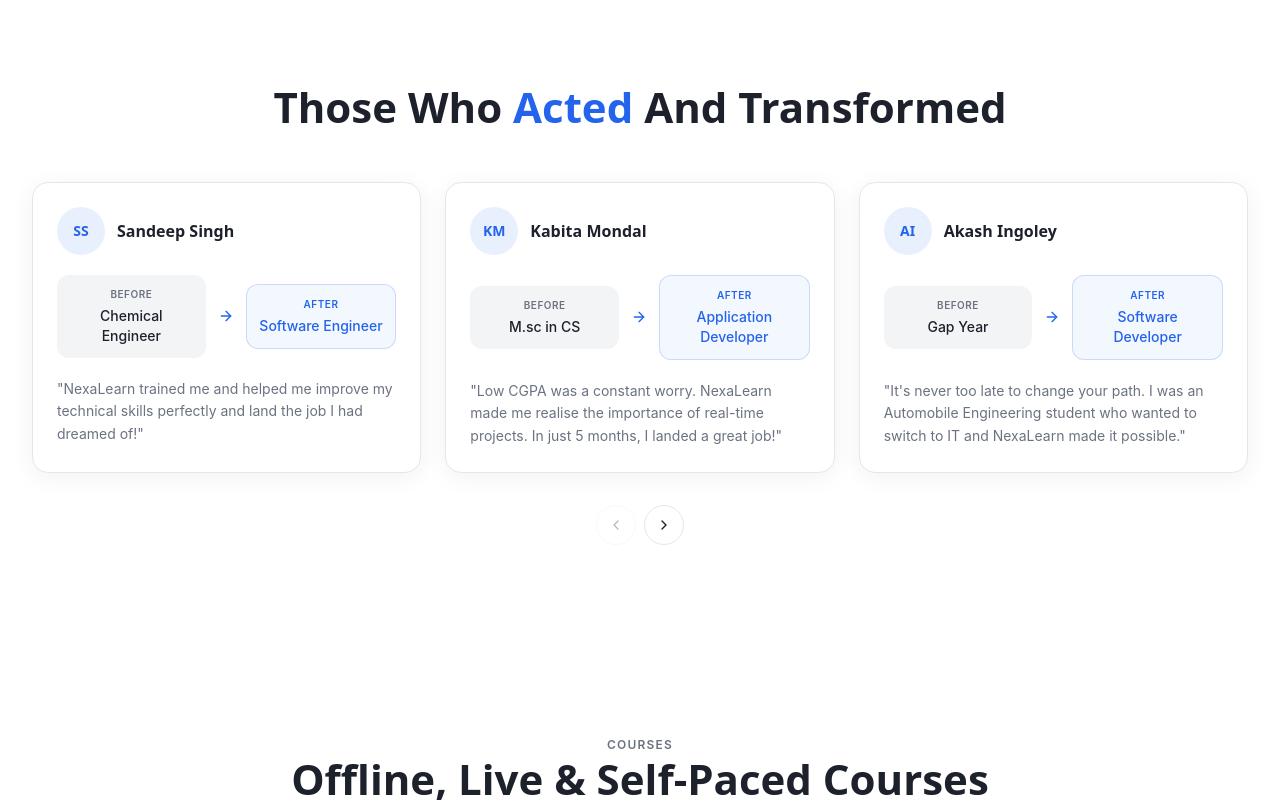
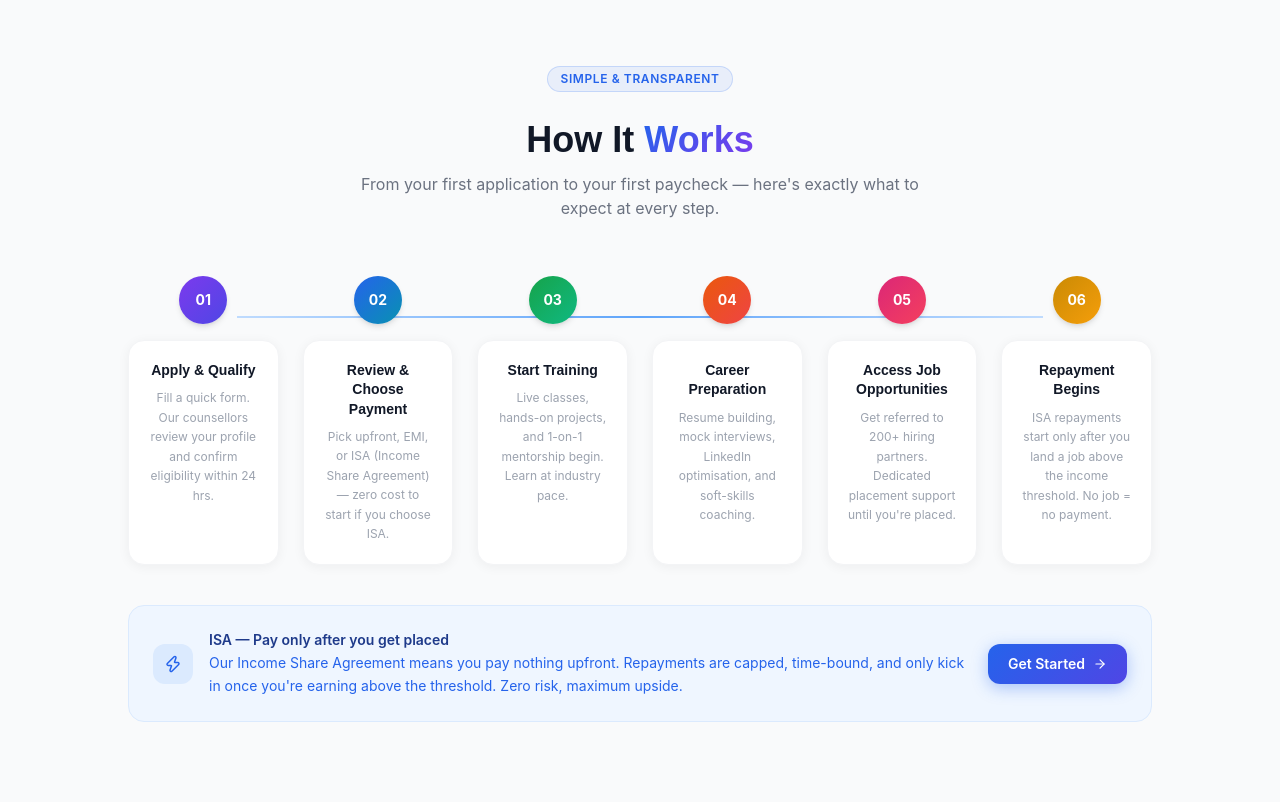
Before and after one commit to rjtbst/aartechus, a Next.js app: page / in a window 1280 px wide. Shown: the part 1000-1802 px from the top of the page. Built offline with nearby package versions, Linux system fonts and the light colour scheme.

Commit message:
updated_about_n_howitworks

```diff
--- a/src/app/about/AboutClient.tsx
+++ b/src/app/about/AboutClient.tsx
@@ -2,6 +2,7 @@
 import { motion } from "framer-motion";
 import Link from "next/link";
 import { ArrowRight, Target, Eye, Heart, Users, Award, Globe, Zap, TrendingUp, Lightbulb } from "lucide-react";
+import HowItWorks from "@/components/sections/HowItWorks";
 
 const team = [
   { name: "Aarav Sharma", role: "Co-Founder & CEO", bg: "IIT Delhi, Ex-Google", color: "linear-gradient(135deg,#7c3aed,#4f46e5)" },
@@ -61,6 +62,8 @@ export default function AboutClient() {
               </div>
             </motion.div>
 
+
+
             {/* Stats visual */}
             <motion.div initial={{ opacity: 0, x: 30 }} animate={{ opacity: 1, x: 0 }} transition={{ delay: 0.2 }}
               className="grid grid-cols-2 gap-4">
@@ -84,6 +87,7 @@ export default function AboutClient() {
           </div>
         </div>
       </section>
+      <HowItWorks />
 
       {/* Mission & Vision */}
       <section className="py-20 bg-white">
--- a/src/app/page.js
+++ b/src/app/page.js
@@ -1,6 +1,6 @@
 "use client";
 
-import { motion, AnimatePresence } from "framer-motion";
+import { motion } from "framer-motion";
 import {
   ArrowRight,
   ArrowUpRight,
@@ -22,6 +22,7 @@ import ITServicesSection from "@/components/sections/ITServicesSection";
 import HiringDrivesSection from "@/components/sections/HiringDrivesSection";
 import FAQSection from "@/components/sections/FAQSection";
 import CTASection from "@/components/sections/CTASection";
+import HowItWorks from "@/components/sections/HowItWorks";
 
 const Hero = () => (
   <section className="pt-[54px]">
@@ -205,6 +206,8 @@ const ImpactStats = () => (
   </section>
 );
 
+
+
 /* ═══════════════════════ TESTIMONIALS (Before/After) ═══════════════════════ */
 const testimonials = [
   { name: "Sandeep Singh", before: "Chemical Engineer", after: "Software Engineer", quote: "NexaLearn trained me and helped me improve my technical skills perfectly and land the job I had dreamed of!", avatar: "SS" },
@@ -286,7 +289,7 @@ const FinalCTA = () => (
               Ready to Transform Your Career?
             </h2>
             <p className="text-primary-foreground/70 text-lg mb-8 max-w-lg mx-auto">
-              Join 35,000+ learners who've already taken the leap. Your dream tech career starts here.
+             Start with no upfront tuition (if eligible). Choose flexible or income-based payment options. Build your career with real opportunities
             </p>
             <div className="flex flex-wrap gap-4 justify-center">
               <Link href="/courses" className="h-12 px-8 rounded-xl bg-background text-foreground text-sm font-semibold flex items-center gap-2 hover:bg-background/90 transition-colors shadow-lg">
@@ -309,6 +312,7 @@ export default function Page() {
     <div>
       <Hero />
       <ImpactStats />
+      <HowItWorks />
       <TestimonialSection />
       <CoursesSection />
       <ITServicesSection />
--- a/src/components/sections/CoursesSection.tsx
+++ b/src/components/sections/CoursesSection.tsx
@@ -35,7 +35,7 @@ export default function CoursesSection() {
             COURSES
           </p>
           <h2 className="text-3xl md:text-[42px] font-display font-bold text-foreground">
-            Offline, Live & Self-Paced Courses
+            Job-Focused Technical Training
           </h2>
           <p className="mt-3 text-muted-foreground max-w-2xl mx-auto">
             Industry-ready training with placement support.
--- /dev/null
+++ b/src/components/sections/HowItWorks.tsx
@@ -0,0 +1,141 @@
+import { ArrowRight, Zap } from 'lucide-react'
+import Link from 'next/link'
+import React from 'react'
+import { motion } from "framer-motion";
+
+const HowItWorks = () => {
+  return (
+    <div>
+        {/* How It Works */}
+<section className="py-20 bg-gray-50">
+  <div className="max-w-7xl mx-auto px-4 sm:px-6">
+    <div className="text-center mb-14">
+      <span className="section-tag">Simple & Transparent</span>
+      <h2 className="font-bold text-4xl text-gray-900 mb-3 mt-3">
+        How It <span className="text-gradient">Works</span>
+      </h2>
+      <p className="text-gray-500 max-w-xl mx-auto">
+        From your first application to your first paycheck — here's exactly what to expect at every step.
+      </p>
+    </div>
+
+    <div className="relative max-w-5xl mx-auto">
+      {/* Connector line (desktop) */}
+      <div className="hidden lg:block absolute top-10 left-[calc(8.33%+24px)] right-[calc(8.33%+24px)] h-0.5 bg-gradient-to-r from-blue-200 via-blue-400 to-blue-200 z-0" />
+
+      {/* Steps row */}
+      <div className="grid grid-cols-2 sm:grid-cols-3 lg:grid-cols-6 gap-6 relative z-10">
+        {[
+          {
+            step: "01",
+            title: "Apply & Qualify",
+            desc: "Fill a quick form. Our counsellors review your profile and confirm eligibility within 24 hrs.",
+            color: "linear-gradient(135deg,#7c3aed,#4f46e5)",
+            iconBg: "bg-purple-50",
+            iconText: "text-purple-600",
+          },
+          {
+            step: "02",
+            title: "Review & Choose Payment",
+            desc: "Pick upfront, EMI, or ISA (Income Share Agreement) — zero cost to start if you choose ISA.",
+            color: "linear-gradient(135deg,#2563eb,#0891b2)",
+            iconBg: "bg-blue-50",
+            iconText: "text-blue-600",
+          },
+          {
+            step: "03",
+            title: "Start Training",
+            desc: "Live classes, hands-on projects, and 1-on-1 mentorship begin. Learn at industry pace.",
+            color: "linear-gradient(135deg,#16a34a,#10b981)",
+            iconBg: "bg-green-50",
+            iconText: "text-green-600",
+          },
+          {
+            step: "04",
+            title: "Career Preparation",
+            desc: "Resume building, mock interviews, LinkedIn optimisation, and soft-skills coaching.",
+            color: "linear-gradient(135deg,#ea580c,#ef4444)",
+            iconBg: "bg-orange-50",
+            iconText: "text-orange-600",
+          },
+          {
+            step: "05",
+            title: "Access Job Opportunities",
+            desc: "Get referred to 200+ hiring partners. Dedicated placement support until you're placed.",
+            color: "linear-gradient(135deg,#db2777,#f43f5e)",
+            iconBg: "bg-pink-50",
+            iconText: "text-pink-600",
+          },
+          {
+            step: "06",
+            title: "Repayment Begins",
+            desc: "ISA repayments start only after you land a job above the income threshold. No job = no payment.",
+            color: "linear-gradient(135deg,#ca8a04,#f59e0b)",
+            iconBg: "bg-amber-50",
+            iconText: "text-amber-600",
+          },
+        ].map((item, i) => (
+          <motion.div
+            key={item.step}
+            initial={{ opacity: 0, y: 24 }}
+            whileInView={{ opacity: 1, y: 0 }}
+            viewport={{ once: true }}
+            transition={{ delay: i * 0.1 }}
+            className="flex flex-col items-center text-center"
+          >
+            {/* Circle badge */}
+            <div
+              className="w-12 h-12 rounded-full flex items-center justify-center text-white text-sm font-bold mb-4 shadow-md flex-shrink-0"
+              style={{ background: item.color }}
+            >
+              {item.step}
+            </div>
+
+            {/* Card */}
+            <div
+              className="bg-white rounded-2xl p-5 flex-1 border border-gray-100 w-full card-hover"
+              style={{ boxShadow: "0 2px 12px rgba(0,0,0,0.05)" }}
+            >
+              <h3 className="font-semibold text-gray-900 text-sm mb-2 leading-snug">
+                {item.title}
+              </h3>
+              <p className="text-gray-400 text-xs leading-relaxed">{item.desc}</p>
+            </div>
+          </motion.div>
+        ))}
+      </div>
+
+      {/* ISA callout */}
+      <motion.div
+        initial={{ opacity: 0, y: 16 }}
+        whileInView={{ opacity: 1, y: 0 }}
+        viewport={{ once: true }}
+        transition={{ delay: 0.6 }}
+        className="mt-10 bg-blue-50 border border-blue-100 rounded-2xl p-6 flex flex-col sm:flex-row items-start sm:items-center gap-4"
+      >
+        <div className="w-10 h-10 rounded-xl bg-blue-100 flex items-center justify-center flex-shrink-0">
+          <Zap size={18} className="text-blue-600" />
+        </div>
+        <div>
+          <p className="text-blue-900 font-semibold text-sm mb-0.5">
+            ISA — Pay only after you get placed
+          </p>
+          <p className="text-blue-600 text-sm leading-relaxed">
+            Our Income Share Agreement means you pay nothing upfront. Repayments are capped, time-bound, and only kick in once you&apos;re earning above the threshold. Zero risk, maximum upside.
+          </p>
+        </div>
+        <Link
+          href="/contact"
+          className="flex-shrink-0 glow-btn px-5 py-2.5 rounded-xl font-semibold text-white text-sm flex items-center gap-2 whitespace-nowrap"
+        >
+          Get Started <ArrowRight size={14} />
+        </Link>
+      </motion.div>
+    </div>
+  </div>
+</section>
+    </div>
+  )
+}
+
+export default HowItWorks
```
